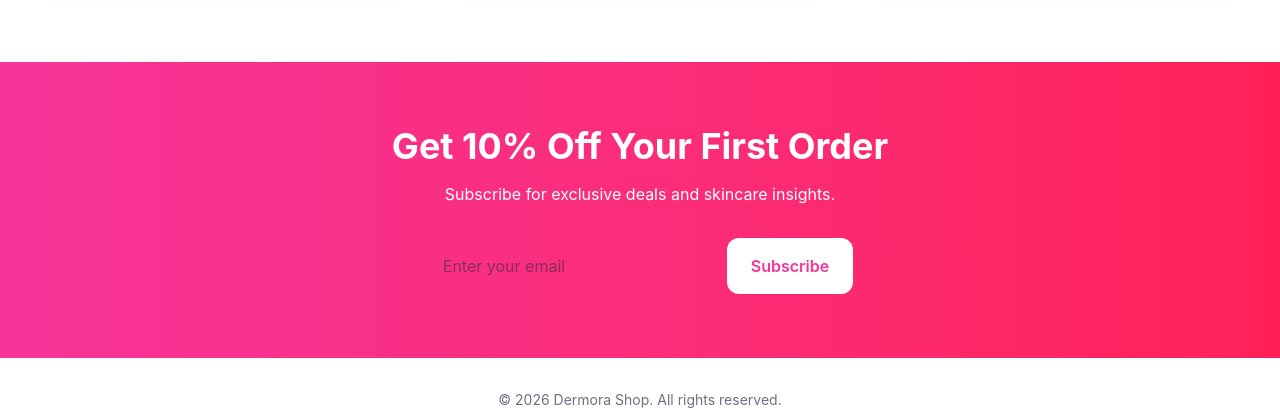
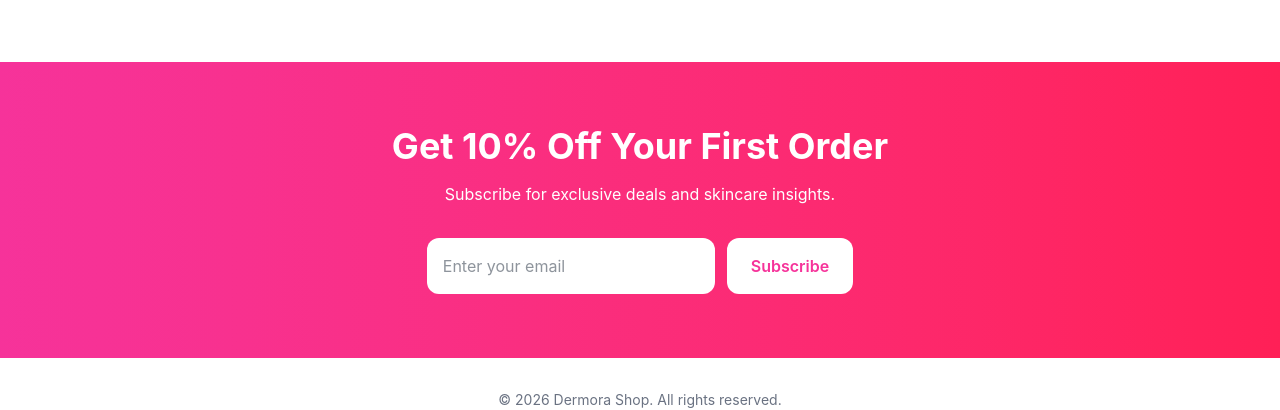
Before and after one commit to denniesia/dermoraShop, a React (Vite) app: page / in a window 1280 px wide. Shown: the part 1275-1685 px from the top of the page. Built offline with nearby package versions, Linux system fonts and the light colour scheme.

Commit message:
discount section + min changes

```diff
--- a/src/App.jsx
+++ b/src/App.jsx
@@ -1,3 +1,4 @@
+import DiscountSection from "./components/DiscountSection";
 import FeatureSection from "./components/features/FeatureSection";
 import Footer from "./components/Footer";
 import Header from "./components/Header";
@@ -10,28 +11,12 @@ function App() {
             <Header/>
 
             <Hero/>
-            {/* Features */}
             <FeatureSection/>
-            {/* Products */}
             <ProductSection/>
-            {/* CTA */}
-            <section className="bg-gradient-to-r from-pink-500 to-rose-500 text-white text-center py-16 px-6">
-                <h2 className="text-4xl font-bold mb-4">Get 10% Off Your First Order</h2>
-                <p className="mb-8">Subscribe for exclusive deals and skincare insights.</p>
-                <form className="flex flex-col md:flex-row justify-center gap-3">
-                    <input
-                        type="email"
-                        placeholder="Enter your email"
-                        className="p-4 rounded-xl text-gray-800 w-72"
-                        required=""
-                    />
-                    <button className="bg-white text-pink-500 px-6 py-4 rounded-xl font-semibold">
-                        Subscribe
-                    </button>
-                </form>
-            </section>
-            {/* Footer */}
-            <Footer></Footer>
+
+            <DiscountSection/>
+
+            <Footer/>
         </>
 
     );
--- /dev/null
+++ b/src/components/DiscountSection.jsx
@@ -0,0 +1,19 @@
+export default function DiscountSection() {
+    return (
+        <section className="bg-gradient-to-r from-pink-500 to-rose-500 text-white text-center py-16 px-6">
+            <h2 className="text-4xl font-bold mb-4">Get 10% Off Your First Order</h2>
+            <p className="mb-8">Subscribe for exclusive deals and skincare insights.</p>
+            <form className="flex flex-col md:flex-row justify-center gap-3">
+                <input
+                    type="email"
+                    placeholder="Enter your email"
+                    className="p-4 rounded-xl text-gray-800 w-72 bg-white"
+                    required=""
+                />
+                <button className="bg-white text-pink-500 px-6 py-4 rounded-xl font-semibold">
+                    Subscribe
+                </button>
+            </form>
+        </section>
+    );
+};
--- a/src/components/Header.jsx
+++ b/src/components/Header.jsx
@@ -6,7 +6,7 @@ export default function Header() {
                 <a href="#" className="hover:text-pink-500">
                     Home
                 </a>
-                <a href="#products" className="hover:text-black text-pink-500">
+                <a href="" className="hover:text-black text-pink-500">
                     Shop
                 </a>
                 <a href="#about" className="hover:text-pink-500">
--- a/src/components/products/ProductItem.jsx
+++ b/src/components/products/ProductItem.jsx
@@ -1,6 +1,6 @@
 export default function ProductItem({img, title, description, price}) {
     return (
-        <article className="border rounded-3xl p-6 shadow hover:shadow-lg transition cursor-pointer">
+        <article className="border rounded-3xl p-6 shadow-2xs hover:shadow-2xl transition cursor-pointer">
             <img
                 loading="lazy"
                 src={img}
--- a/src/components/products/ProductSection.jsx
+++ b/src/components/products/ProductSection.jsx
@@ -12,7 +12,7 @@ export default function ProductSection() {
         },
         {
             id: 2,
-            img: "https://images.unsplash.com/photo-1596755389378-c31d21fd1273",
+            img: "https://images.unsplash.com/photo-1723951174326-2a97221d3b7f?q=80&w=1160&auto=format&fit=crop&ixlib=rb-4.1.0&ixid=M3wxMjA3fDB8MHxwaG90by1wYWdlfHx8fGVufDB8fHx8fA%3D%3D",
             title: "Vitamin C Cream",
             description: "Brightens and evens skin tone",
             price: "$35"
@@ -20,7 +20,7 @@ export default function ProductSection() {
         },
         {
             id: 3,
-            img: "https://images.unsplash.com/photo-1608248597279-f99d160bfcbc",
+            img: "https://images.unsplash.com/photo-1748639320154-6ba118bccc74?q=80&w=1160&auto=format&fit=crop&ixlib=rb-4.1.0&ixid=M3wxMjA3fDB8MHxwaG90by1wYWdlfHx8fGVufDB8fHx8fA%3D%3D",
             title: "Gentle Cleanser",
             description: "Daily face wash for all skin types",
             price: "$19"
```
Also changed, not shown: src/components/features/FeatureItem.jsx (line endings or trailing spaces).
